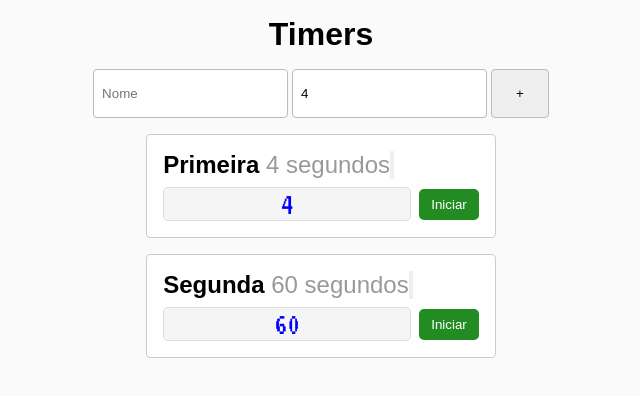
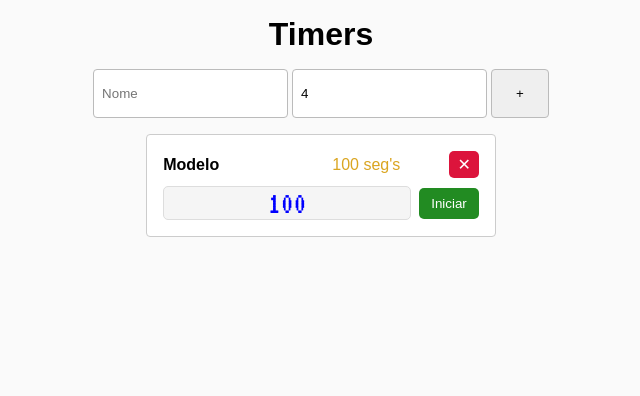
Before and after one commit to ReactDiretoaoPontoRepos/Timer_Reactjs, a React (Create React App) app: page / in a window 1280 px wide. Shown: the top 396 px of the page, without its empty margins (319-959 px from the left). Built offline with nearby package versions, Linux system fonts and the light colour scheme.

Commit message:
Conclusão da Aplicação

```diff
--- a/src/App.jsx
+++ b/src/App.jsx
@@ -5,9 +5,12 @@ import TimerForm from "./components/TimerForm";
 
 const App = () => {
   const [timers, setTimers] = useState([
-    { id: 1, name: "Primeira", duration: 4 },
-    { id: 2, name: "Segunda", duration: 60 },
+    { id: 1, name: "Modelo", duration: 100 },
   ]);
+
+  const deleteTimer = (id) => {
+    setTimers(timers.filter((timer) => timer.id !== id));
+  };
 
   return (
     <main className={styles.main}>
@@ -16,7 +19,7 @@ const App = () => {
 
       <div className={styles.timers}>
         {timers.map((timer) => (
-          <Timer key={timer.id} {...timer} />
+          <Timer key={timer.id} deleteTimer={deleteTimer} {...timer} />
         ))}
       </div>
     </main>
--- a/src/components/Timer/Timer.module.scss
+++ b/src/components/Timer/Timer.module.scss
@@ -7,15 +7,25 @@
 
   header {
     display: flex;
+    justify-content: space-between;
+    align-items: center;
   }
 
   h2 {
     background-color: #fff;
+    width: 120px;
+    // max-width: 15ch;
+    overflow: hidden;
+    text-overflow: ellipsis;
+    white-space: nowrap;
+    font-size: 1rem;
   }
 
   .initialDuration {
     font-weight: 100;
     color: #999;
+    font-size: 1rem;
+    color: goldenrod;
   }
 
   .details {
@@ -59,5 +69,10 @@
   }
 
   .delete {
+    background-color: crimson;
+    padding: 0.25rem 0.5rem;
+    font-size: 1rem;
+    color: #fff;
+    cursor: pointer;
   }
 }
--- a/src/components/Timer/index.jsx
+++ b/src/components/Timer/index.jsx
@@ -3,7 +3,7 @@ import Loading from "../Loading";
 
 import styles from "./Timer.module.scss";
 
-const Timer = ({ name, duration }) => {
+const Timer = ({ name, duration, id, deleteTimer }) => {
   const [timeLeft, setTimeleft] = useState(duration);
   const [intervalId, setIntervalId] = useState(null);
   const [running, setRunning] = useState(false);
@@ -15,6 +15,12 @@ const Timer = ({ name, duration }) => {
     }
   }, [timeLeft, intervalId]);
 
+  useEffect(() => {
+    return () => {
+      clearInterval(intervalId);
+    };
+  }, [intervalId]);
+
   const handleStartClick = () => {
     setRunning(true);
     const id = setInterval(() => {
@@ -24,15 +30,23 @@ const Timer = ({ name, duration }) => {
     setIntervalId(id);
   };
 
+  const handleDeleteClick = () => {
+    if (window.confirm("Quer mesmo deletar esse Timer ?")) {
+      deleteTimer(id);
+    }
+  };
+
   return (
     <section className={styles.timer}>
       <header className={styles.header}>
-        <h2>
-          {name}{" "}
-          <span className={styles.initialDuration}>{duration} segundos</span>
-        </h2>
-
-        <button></button>
+        <h2>{name}</h2>
+        <span className={styles.initialDuration}>{duration} seg's</span>
+        <button
+          className={`${styles.button} ${styles.delete}`}
+          onClick={handleDeleteClick}
+        >
+          &#x2715;
+        </button>
       </header>
 
       <div className={styles.details}>
@@ -43,7 +57,6 @@ const Timer = ({ name, duration }) => {
             <span className={styles.finish}>Finalizado</span>
           )}
         </div>
-
         {running ? (
           <Loading />
         ) : (
```
